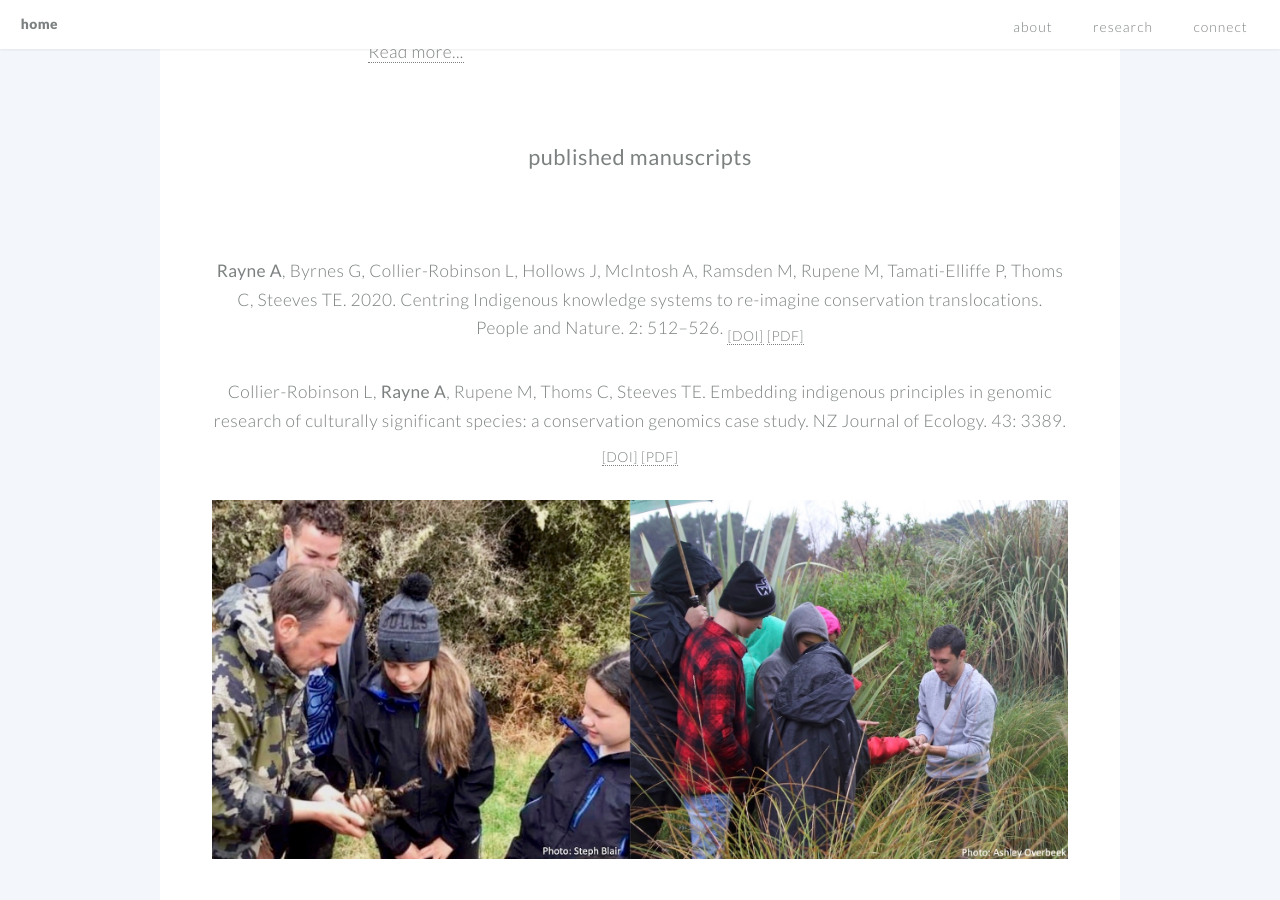
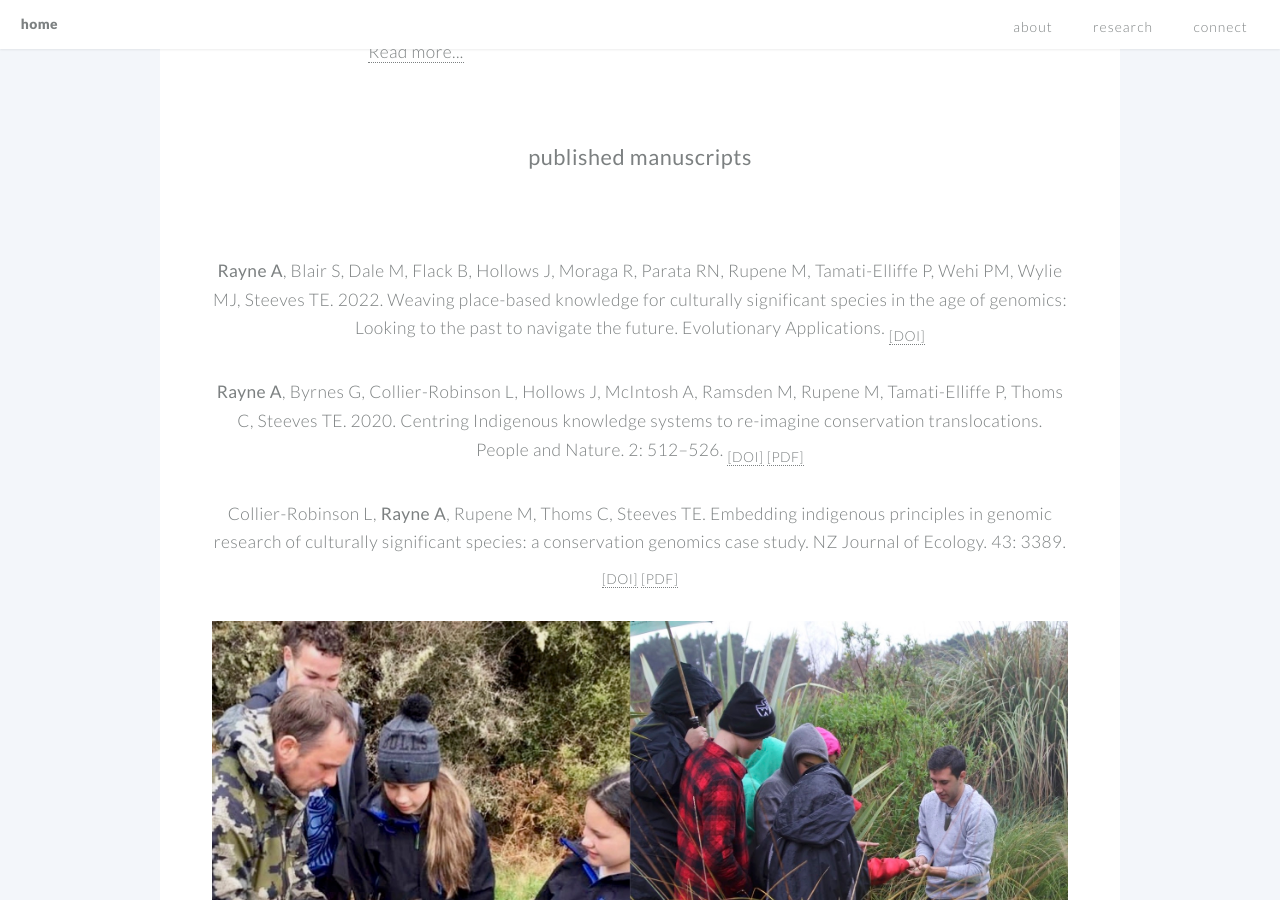
Before and after one commit to aislingrayne/aislingrayne.github.io, a Jekyll site: the page built from index.md, in a window 1280 px wide and 900 px high, scrolled down 3235 px. Built offline with Jekyll 4.4.1, drawn with Linux system fonts in a browser that asks for light colours.

Commit message:
Update published.html

```diff
--- a/_includes/published.html
+++ b/_includes/published.html
@@ -1,5 +1,6 @@
 <html>
 	<body>
+	<p align="left"><strong>Rayne A</strong>, Blair S, Dale M, Flack B, Hollows J, Moraga R, Parata RN, Rupene M, Tamati-Elliffe P, Wehi PM, Wylie MJ, Steeves TE. <em>2022</em>. Weaving place-based knowledge for culturally significant species in the age of genomics: Looking to the past to navigate the future. <em>Evolutionary Applications.</em> <sub><a href="https://doi.org/10.1111/eva.13367">[DOI]</a> </p>
 	<p align="left"><strong>Rayne A</strong>, Byrnes G, Collier-Robinson L, Hollows J, McIntosh A, Ramsden M, Rupene M, Tamati-Elliffe P, Thoms C, Steeves TE. 2020. Centring Indigenous knowledge systems to re-imagine conservation translocations. <em>People and Nature</em>. 2: 512–526. <sub><a href="https://besjournals.onlinelibrary.wiley.com/doi/10.1002/pan3.10126">[DOI]</a> <a href="../files/Rayne_et_al_2020.pdf">[PDF]</a></sub></p>
 	<p align="left">Collier-Robinson L, <strong>Rayne A</strong>, Rupene M, Thoms C, Steeves TE. Embedding indigenous principles in genomic research of culturally significant species: a conservation genomics case study. <em>NZ Journal of Ecology</em>. 43: 3389. <sub><a href="https://dx.doi.org/10.20417/nzjecol.43.36">[DOI]</a> <a href="../files/Collier-Robinson_et_al_2019.pdf">[PDF]</a></sub></p>
 	</body>
```
